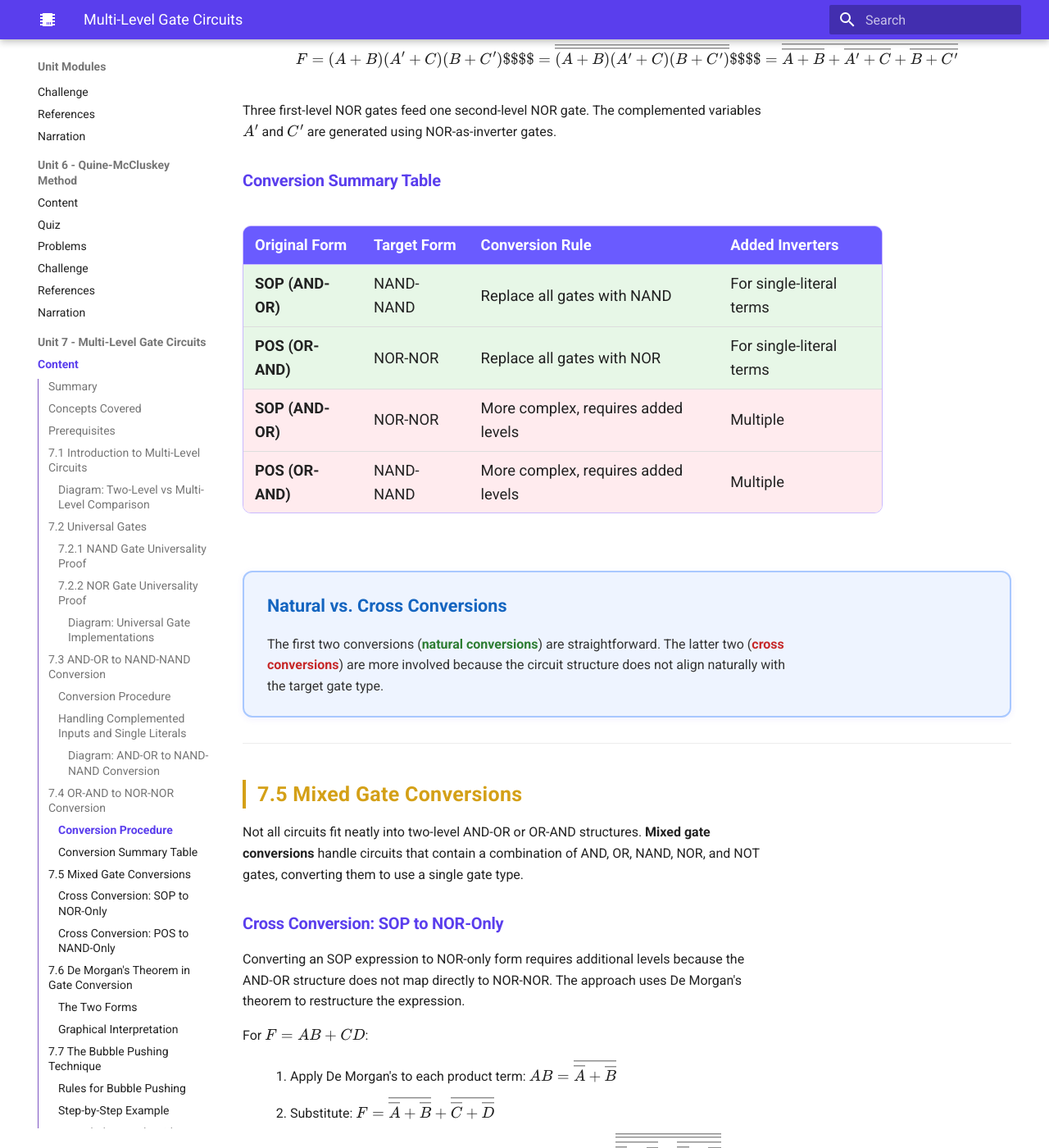
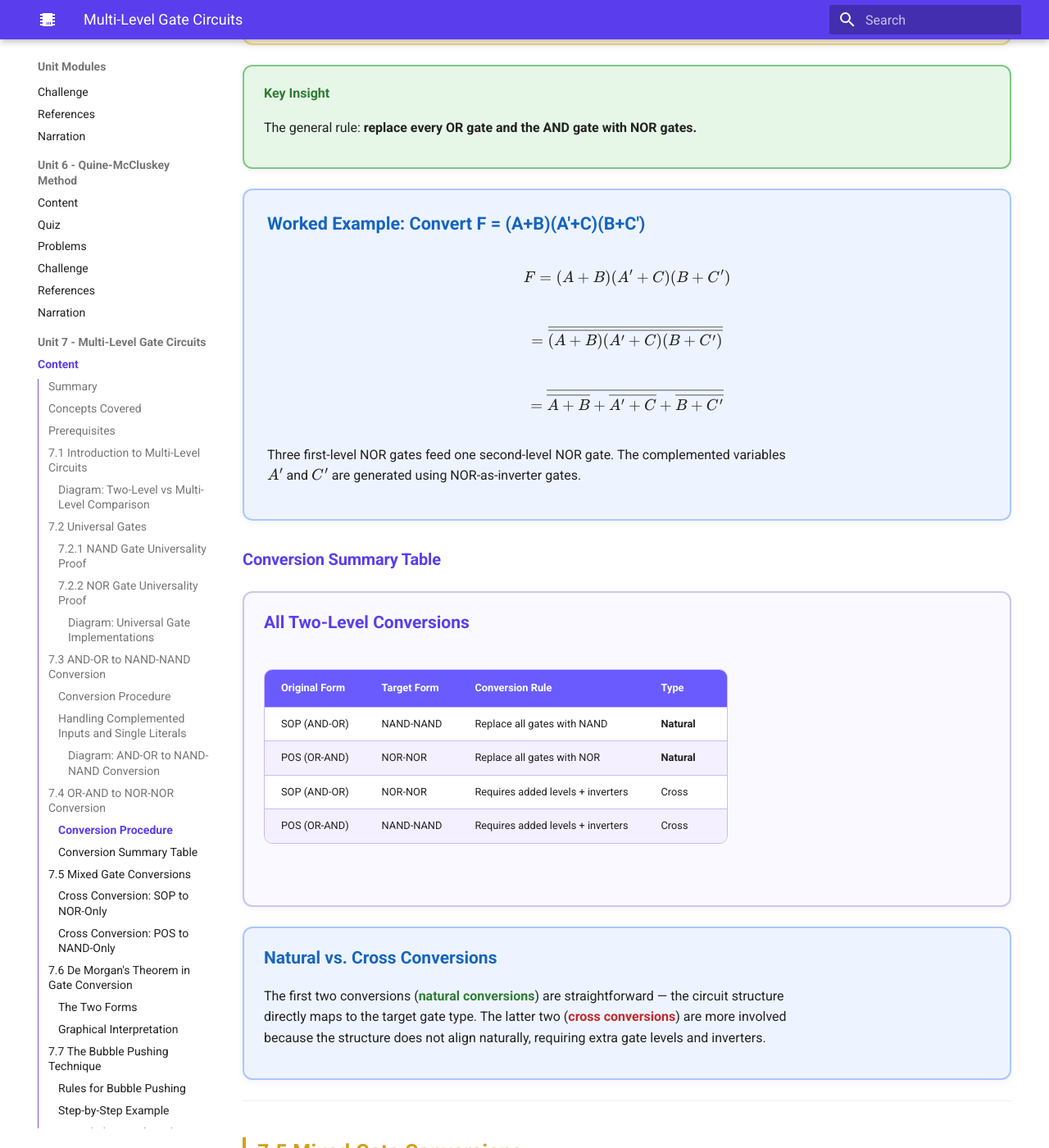
Before and after one commit to Nati-123/intelligent-textbook-ee2301, an MkDocs documentation site: the page built from docs/unit7-multi-level-gates/index.md, in a window 1280 px wide and 1400 px high, scrolled down 10036 px. Shown: the whole window at 82% size. Built offline with MkDocs 1.6.1 and Material for MkDocs 9.7.7, drawn with Linux system fonts in a browser that asks for light colours; nearby versions of some CDN libraries; some of the changed text lies outside the part shown.

Commit message:
Restyle section 7.4 OR-AND to NOR-NOR: procedure box, example box, markdown summary table
Co-Authored-By: Claude Opus 4.6 <noreply@anthropic.com>

```diff
--- a/docs/unit7-multi-level-gates/index.md
+++ b/docs/unit7-multi-level-gates/index.md
@@ -455,40 +455,61 @@ Converting a two-level OR-AND (POS) circuit to an equivalent NOR-only implementa
 
 ### Conversion Procedure
 
+<div markdown style="background: #FFF7DD; border: 2px solid #F0D87A; border-radius: 12px; padding: 24px 28px; margin: 1.2rem 0; box-shadow: 0 2px 8px rgba(90,61,237,0.07);">
+
+<p style="color: #8D6E00; font-weight: 700; font-size: 1.08rem; margin-top: 0; margin-bottom: 14px;">POS → NOR-NOR Conversion Steps</p>
+
 1. **Write the POS expression:** $F = (A+B)(C+D)$
 2. **Apply double inversion:** $F = \overline{\overline{(A+B)(C+D)}}$
 3. **Apply De Morgan's theorem:** $F = \overline{\overline{A+B} + \overline{C+D}}$
 4. **Recognize NOR operations:** Each $\overline{X+Y}$ is a NOR, and the outer $\overline{X + Y}$ is also a NOR
 
-The result: $F = (A \text{ NOR } B) \text{ NOR } (C \text{ NOR } D)$
+**Result:** $F = (A \text{ NOR } B) \text{ NOR } (C \text{ NOR } D)$
+
+</div>
+
+<div markdown style="background: #E7F7E7; border: 2px solid #81C784; border-radius: 12px; padding: 20px 24px; margin: 1.2rem 0; box-shadow: 0 2px 8px rgba(90,61,237,0.07);">
+
+<p style="color: #2E7D32; font-weight: 700; margin-top: 0; margin-bottom: 8px;">Key Insight</p>
 
 The general rule: **replace every OR gate and the AND gate with NOR gates.**
 
-**Worked Example:** Convert $F = (A+B)(A'+C)(B+C')$ to NOR-only form.
+</div>
+
+<div markdown style="background: #EEF4FF; border: 2px solid #A8C8FF; border-radius: 12px; padding: 24px 28px; margin: 1.2rem 0; box-shadow: 0 2px 8px rgba(90,61,237,0.07);">
+
+<p style="color: #1565C0; font-weight: 700; font-size: 1.08rem; margin-top: 0; margin-bottom: 14px;">Worked Example: Convert F = (A+B)(A'+C)(B+C')</p>
 
 $$F = (A+B)(A'+C)(B+C')$$
+
 $$= \overline{\overline{(A+B)(A'+C)(B+C')}}$$
+
 $$= \overline{\overline{A+B} + \overline{A'+C} + \overline{B+C'}}$$
 
 Three first-level NOR gates feed one second-level NOR gate. The complemented variables $A'$ and $C'$ are generated using NOR-as-inverter gates.
 
+</div>
+
 ### Conversion Summary Table
 
-<table style="font-size: 0.92rem; margin: 1.2rem auto; border-collapse: collapse; width: 95%;">
-<thead><tr style="background: #6A5BFF; color: #fff;"><th style="padding: 8px 14px;">Original Form</th><th style="padding: 8px 14px;">Target Form</th><th style="padding: 8px 14px;">Conversion Rule</th><th style="padding: 8px 14px;">Added Inverters</th></tr></thead>
-<tbody>
-<tr style="background: #E7F7E7;"><td style="padding: 8px 14px; border-bottom: 1px solid #ddd; font-weight: 600;">SOP (AND-OR)</td><td style="padding: 8px 14px; border-bottom: 1px solid #ddd;">NAND-NAND</td><td style="padding: 8px 14px; border-bottom: 1px solid #ddd;">Replace all gates with NAND</td><td style="padding: 8px 14px; border-bottom: 1px solid #ddd;">For single-literal terms</td></tr>
-<tr style="background: #E7F7E7;"><td style="padding: 8px 14px; border-bottom: 1px solid #ddd; font-weight: 600;">POS (OR-AND)</td><td style="padding: 8px 14px; border-bottom: 1px solid #ddd;">NOR-NOR</td><td style="padding: 8px 14px; border-bottom: 1px solid #ddd;">Replace all gates with NOR</td><td style="padding: 8px 14px; border-bottom: 1px solid #ddd;">For single-literal terms</td></tr>
-<tr style="background: #FFEBEE;"><td style="padding: 8px 14px; border-bottom: 1px solid #ddd; font-weight: 600;">SOP (AND-OR)</td><td style="padding: 8px 14px; border-bottom: 1px solid #ddd;">NOR-NOR</td><td style="padding: 8px 14px; border-bottom: 1px solid #ddd;">More complex, requires added levels</td><td style="padding: 8px 14px; border-bottom: 1px solid #ddd;">Multiple</td></tr>
-<tr style="background: #FFEBEE;"><td style="padding: 8px 14px; font-weight: 600;">POS (OR-AND)</td><td style="padding: 8px 14px;">NAND-NAND</td><td style="padding: 8px 14px;">More complex, requires added levels</td><td style="padding: 8px 14px;">Multiple</td></tr>
-</tbody>
-</table>
-
-<div style="background: #EEF4FF; border: 2px solid #A8C8FF; border-radius: 12px; padding: 24px 28px; margin: 1.5rem 0; box-shadow: 0 2px 8px rgba(90,61,237,0.07);">
-
-<p style="color: #1565C0; font-weight: 700; font-size: 1.08rem; margin-top: 0; margin-bottom: 10px;">Natural vs. Cross Conversions</p>
-
-<p style="color: #333; margin-bottom: 0;">The first two conversions (<span style="color: #2E7D32; font-weight: 600;">natural conversions</span>) are straightforward. The latter two (<span style="color: #C62828; font-weight: 600;">cross conversions</span>) are more involved because the circuit structure does not align naturally with the target gate type.</p>
+<div markdown style="background: #f9f9ff; border: 2px solid #d1c4e9; border-radius: 12px; padding: 20px 24px; margin: 1.2rem 0; box-shadow: 0 2px 8px rgba(90,61,237,0.07);">
+
+<p style="color: #5A3EED; font-weight: 700; font-size: 1.05rem; margin-top: 0; margin-bottom: 12px;">All Two-Level Conversions</p>
+
+| Original Form | Target Form | Conversion Rule | Type |
+|---|---|---|---|
+| SOP (AND-OR) | NAND-NAND | Replace all gates with NAND | **Natural** |
+| POS (OR-AND) | NOR-NOR | Replace all gates with NOR | **Natural** |
+| SOP (AND-OR) | NOR-NOR | Requires added levels + inverters | Cross |
+| POS (OR-AND) | NAND-NAND | Requires added levels + inverters | Cross |
+
+</div>
+
+<div markdown style="background: #EEF4FF; border: 2px solid #A8C8FF; border-radius: 12px; padding: 20px 24px; margin: 1.2rem 0; box-shadow: 0 2px 8px rgba(90,61,237,0.07);">
+
+<p style="color: #1565C0; font-weight: 700; font-size: 1.05rem; margin-top: 0; margin-bottom: 8px;">Natural vs. Cross Conversions</p>
+
+The first two conversions (<span style="color: #2E7D32; font-weight: 600;">natural conversions</span>) are straightforward — the circuit structure directly maps to the target gate type. The latter two (<span style="color: #C62828; font-weight: 600;">cross conversions</span>) are more involved because the structure does not align naturally, requiring extra gate levels and inverters.
 
 </div>
 
```
